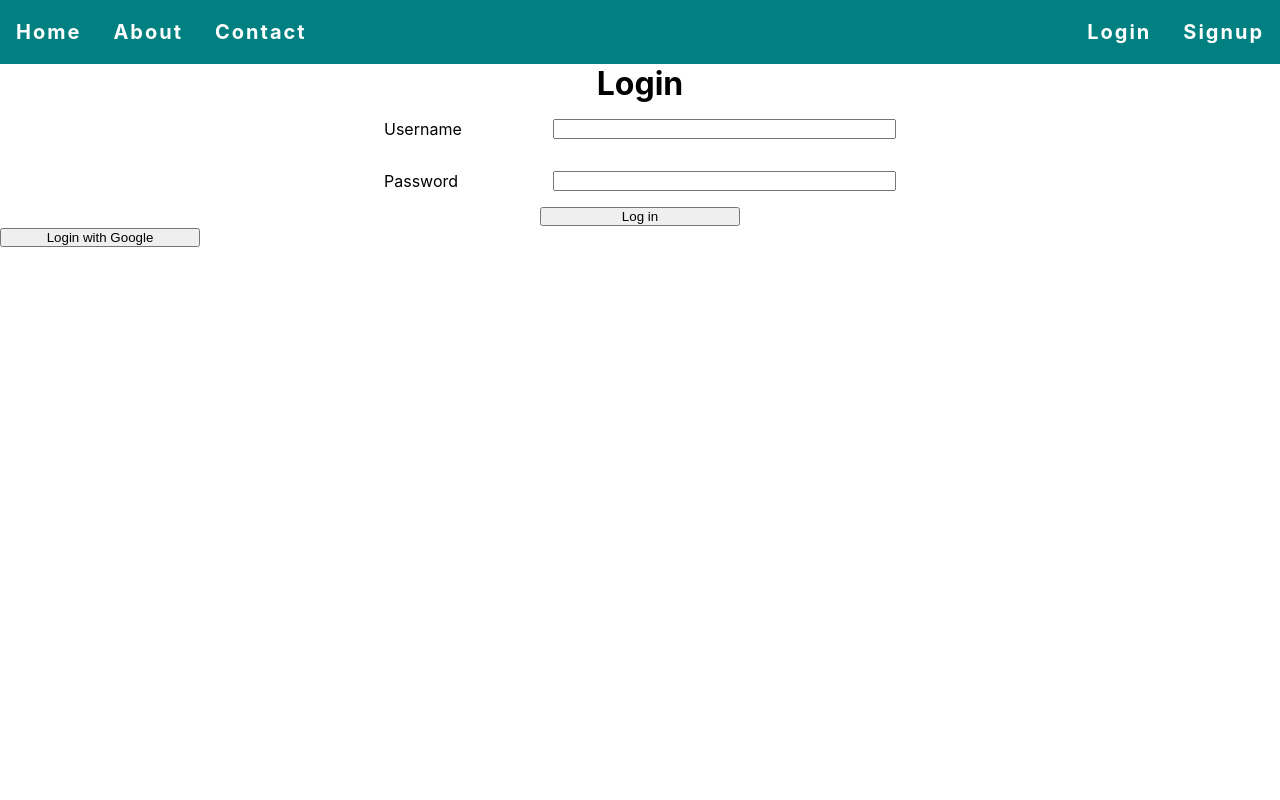
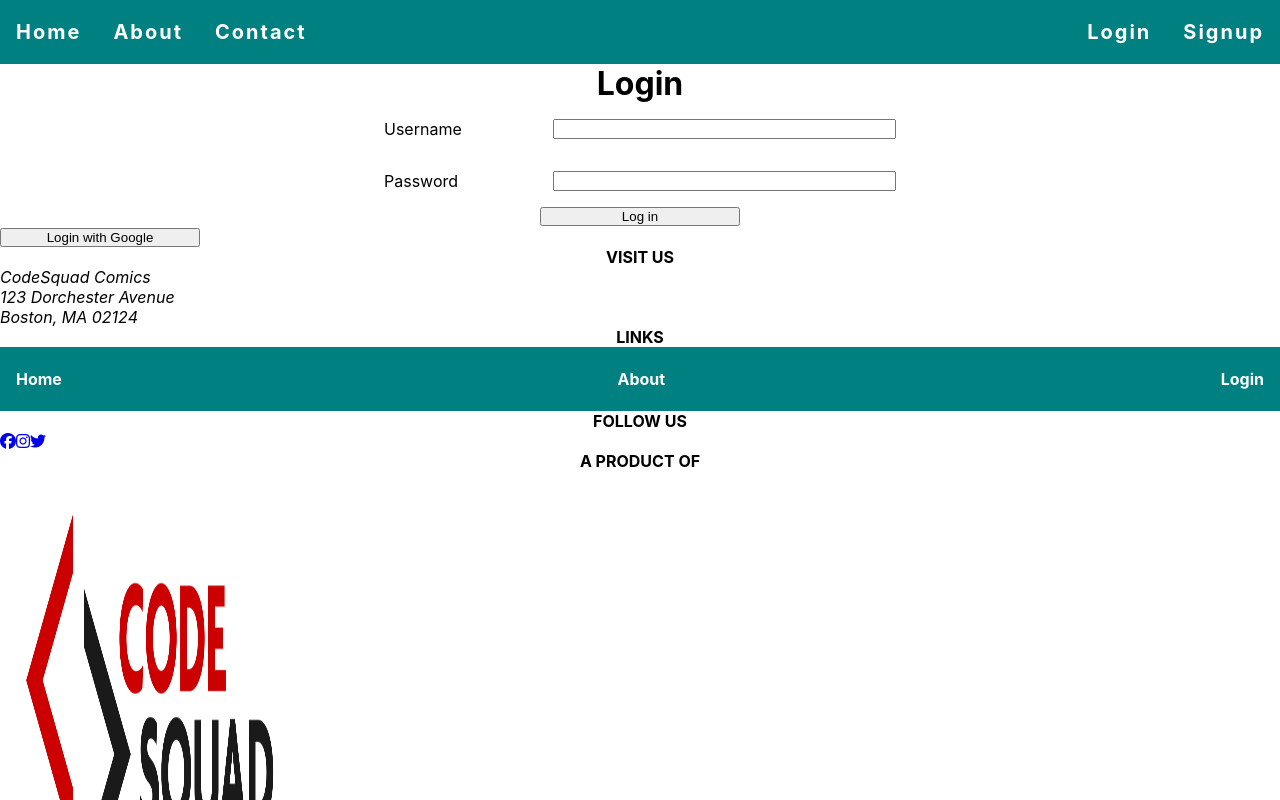
Before and after one commit to yusufalp/carols-bookstore-client, a React (Create React App) app: page /login in a window 1280 px wide. Shown: the top 800 px of the page. Built offline with nearby package versions, Linux system fonts and the light colour scheme.

Commit message:
add the Footer to the pages

```diff
--- a/src/App.js
+++ b/src/App.js
@@ -2,6 +2,7 @@ import React, { useState } from "react";
 import { Routes, Route } from "react-router-dom";
 
 import NavBar from "./shared/components/NavBar";
+import Footer from "./shared/components/Footer";
 import About from "./pages/About";
 import Contact from "./pages/Contact";
 import Home from "./components/Home";
@@ -41,6 +42,7 @@ function App() {
         </Route>
         <Route path="/*" element={<h1>Not Found</h1>} />
       </Routes>
+      <Footer />
     </div>
   );
 }
```
